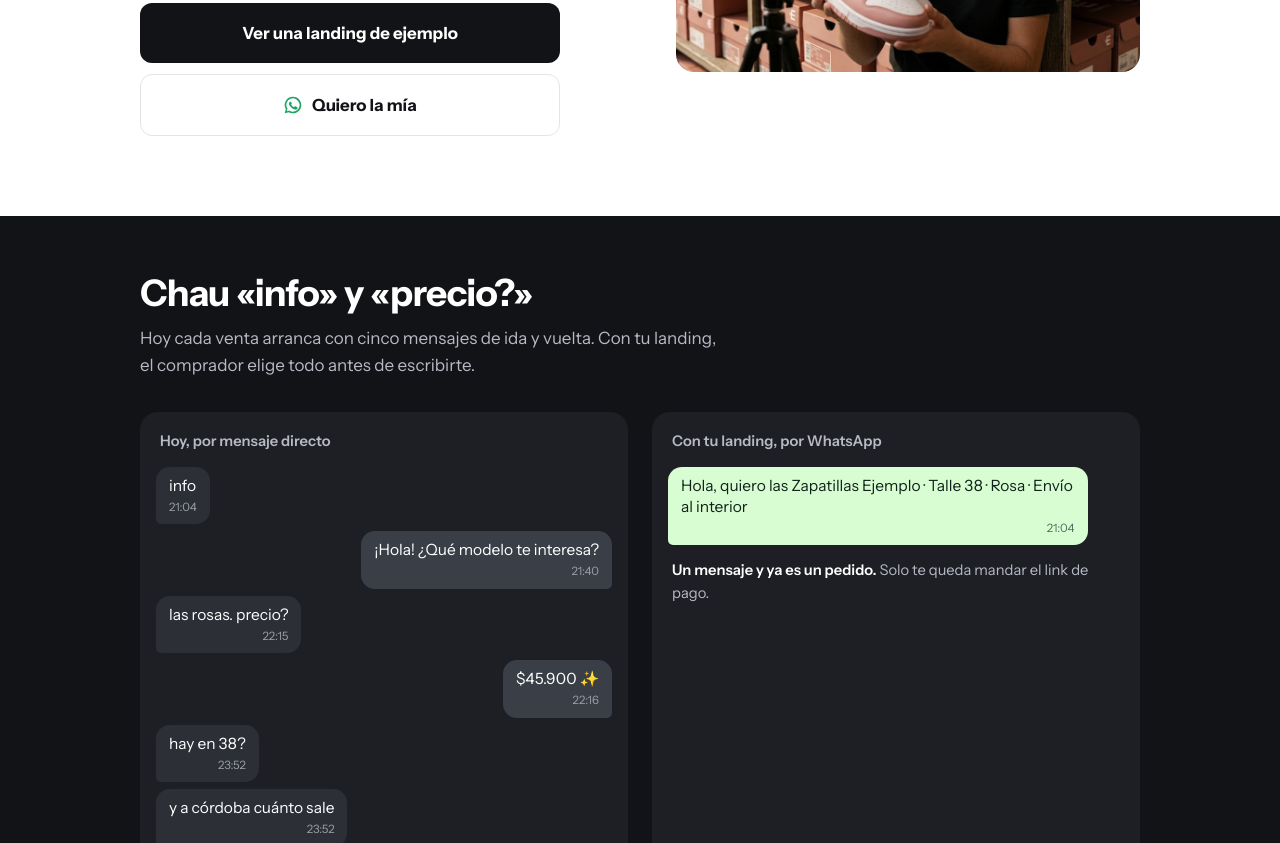
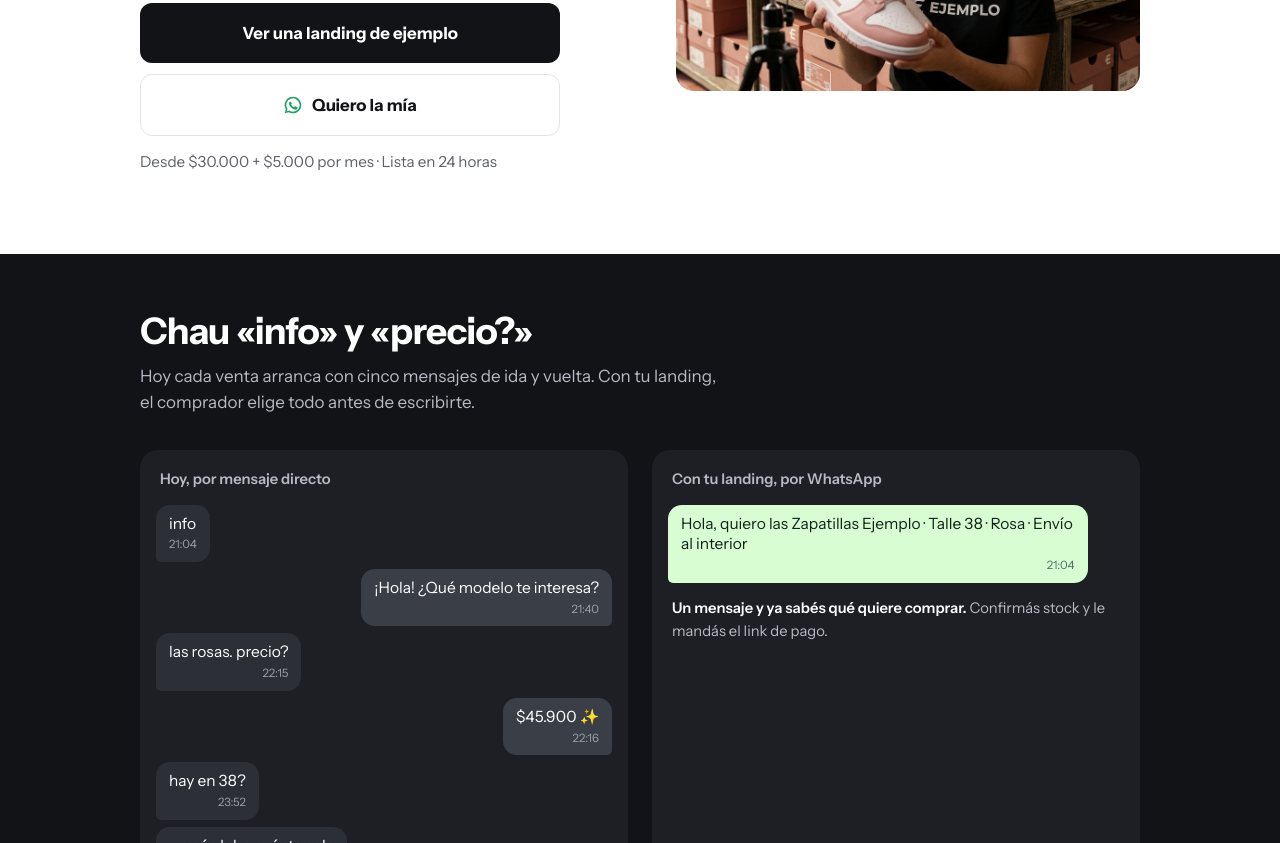
Before and after one commit to miguelnet1-png/milink-landings, a plain HTML site: page index.html in a window 1280 px wide. Shown: the part 394-1237 px from the top of the page. Drawn offline with Linux system fonts and the light colour scheme; a web font is replaced by a local one.

Commit message:
Add pricing information and update chat message text

```diff
--- a/index.html
+++ b/index.html
@@ -63,6 +63,7 @@ img{max-width:100%;display:block}
 .btn-wa{background:#fff;color:var(--tinta);border:1.5px solid var(--linea)}
 .btn-wa:hover{background:var(--banda)}
 .btn-wa svg{width:20px;height:20px;fill:var(--verde);flex:none}
+.desde{margin:14px 0 0;font-size:.95rem;color:var(--gris)}
 .hero figure{margin:0}
 .hero figure img{width:100%;height:auto;border-radius:18px}
 @media (min-width:880px){
@@ -197,6 +198,7 @@ details p{color:var(--gris);margin:0;padding:0 0 18px;line-height:1.5}
           Quiero la mía
         </a>
       </div>
+      <p class="desde">Desde $30.000 + $5.000 por mes · Lista en 24 horas</p>
     </div>
     <figure>
       <img src="vendedora.jpg" alt="Vendedora mostrando unas zapatillas en un vivo de TikTok" width="1000" height="645">
@@ -227,7 +229,7 @@ details p{color:var(--gris);margin:0;padding:0 0 18px;line-height:1.5}
           <div class="burbujas">
             <div class="b pedido">Hola, quiero las Zapatillas Ejemplo · Talle 38 · Rosa · Envío al interior<span class="hora">21:04</span></div>
           </div>
-          <p class="chat-pie"><b>Un mensaje y ya es un pedido.</b> Solo te queda mandar el link de pago.</p>
+          <p class="chat-pie"><b>Un mensaje y ya sabés qué quiere comprar.</b> Confirmás stock y le mandás el link de pago.</p>
         </div>
       </div>
     </div>
```
